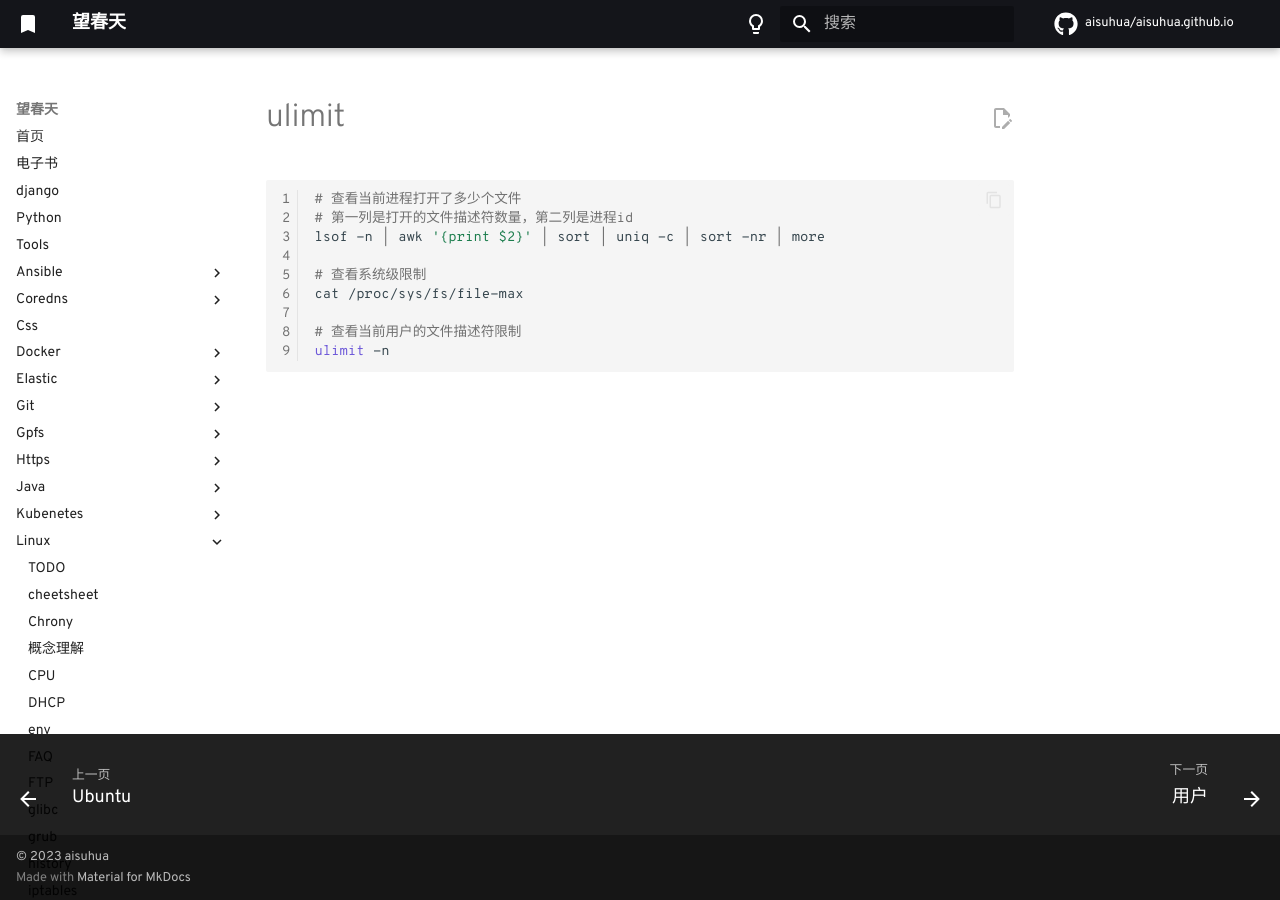
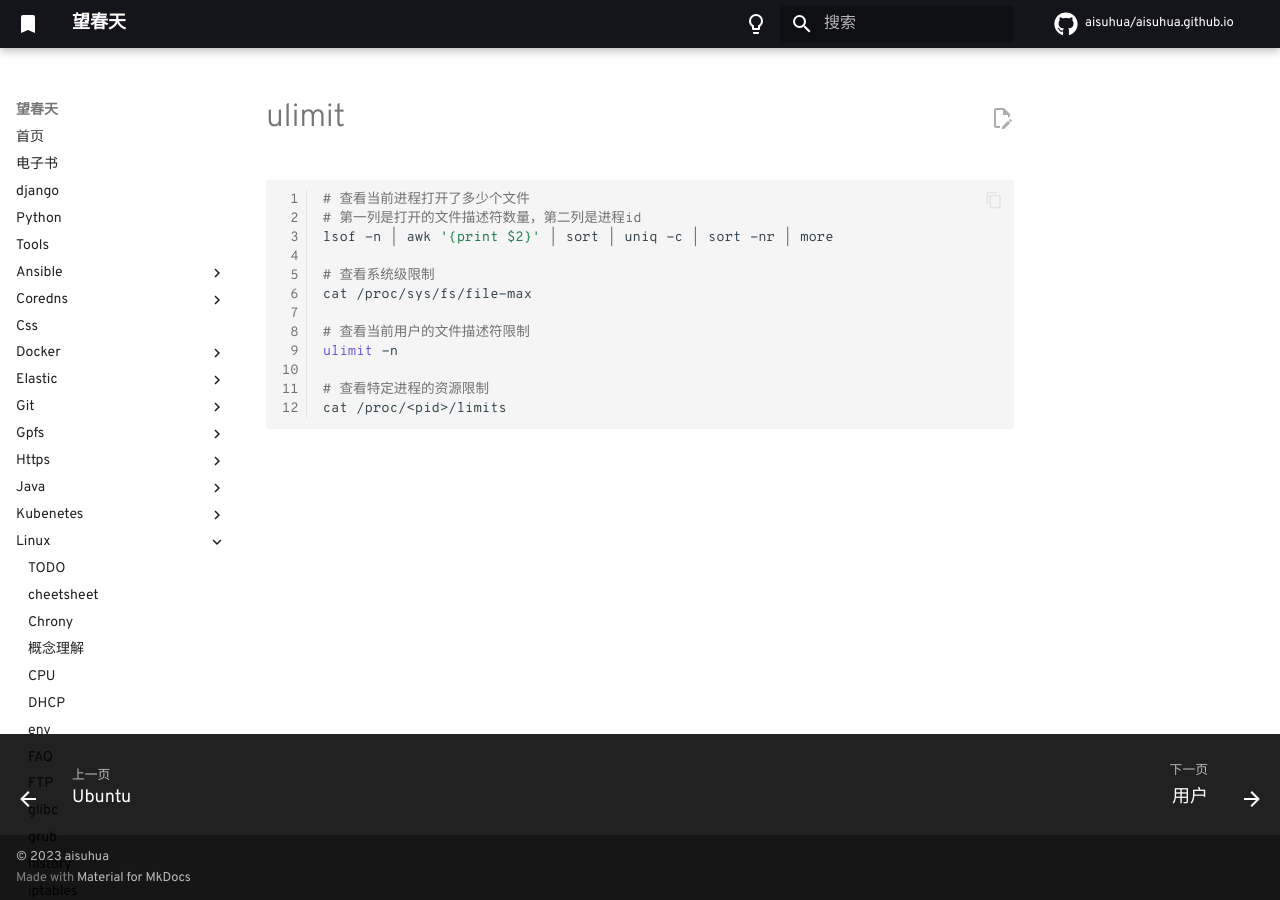
Before and after one commit to aisuhua/aisuhua.github.io, an MkDocs documentation site: the page built from docs/linux/ulimit.md, in a window 1280 px wide. Built offline with MkDocs 1.6.1 and Material for MkDocs 9.7.7, drawn with Linux system fonts in a browser that asks for light colours; comment, search, counter and statistics services are not loaded.

Commit message:
index.md ssh.md

````diff
--- a/docs/linux/ulimit.md
+++ b/docs/linux/ulimit.md
@@ -10,4 +10,7 @@ cat /proc/sys/fs/file-max
 
 # 查看当前用户的文件描述符限制
 ulimit -n
+
+# 查看特定进程的资源限制
+cat /proc/<pid>/limits
 ```
````
